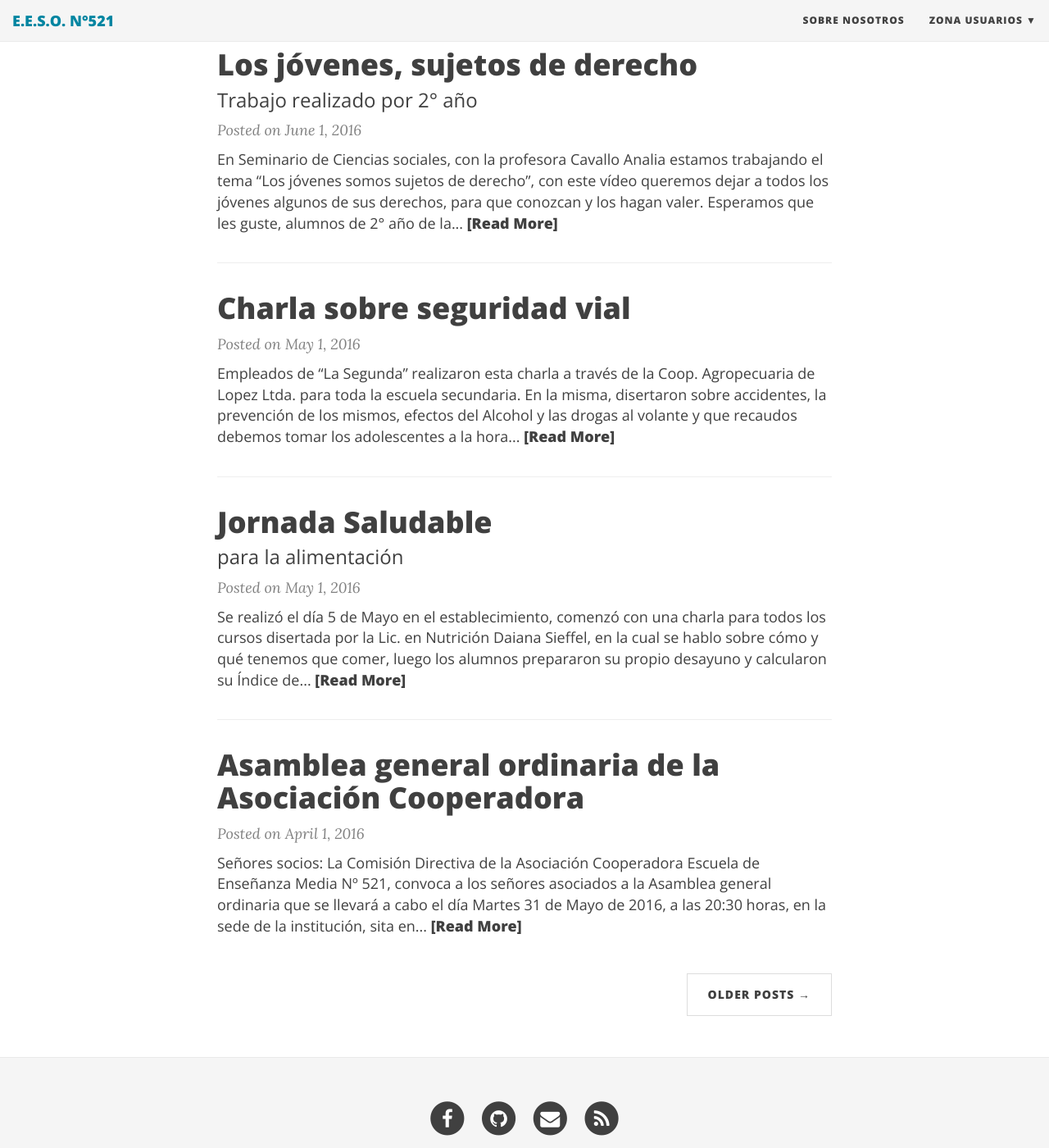
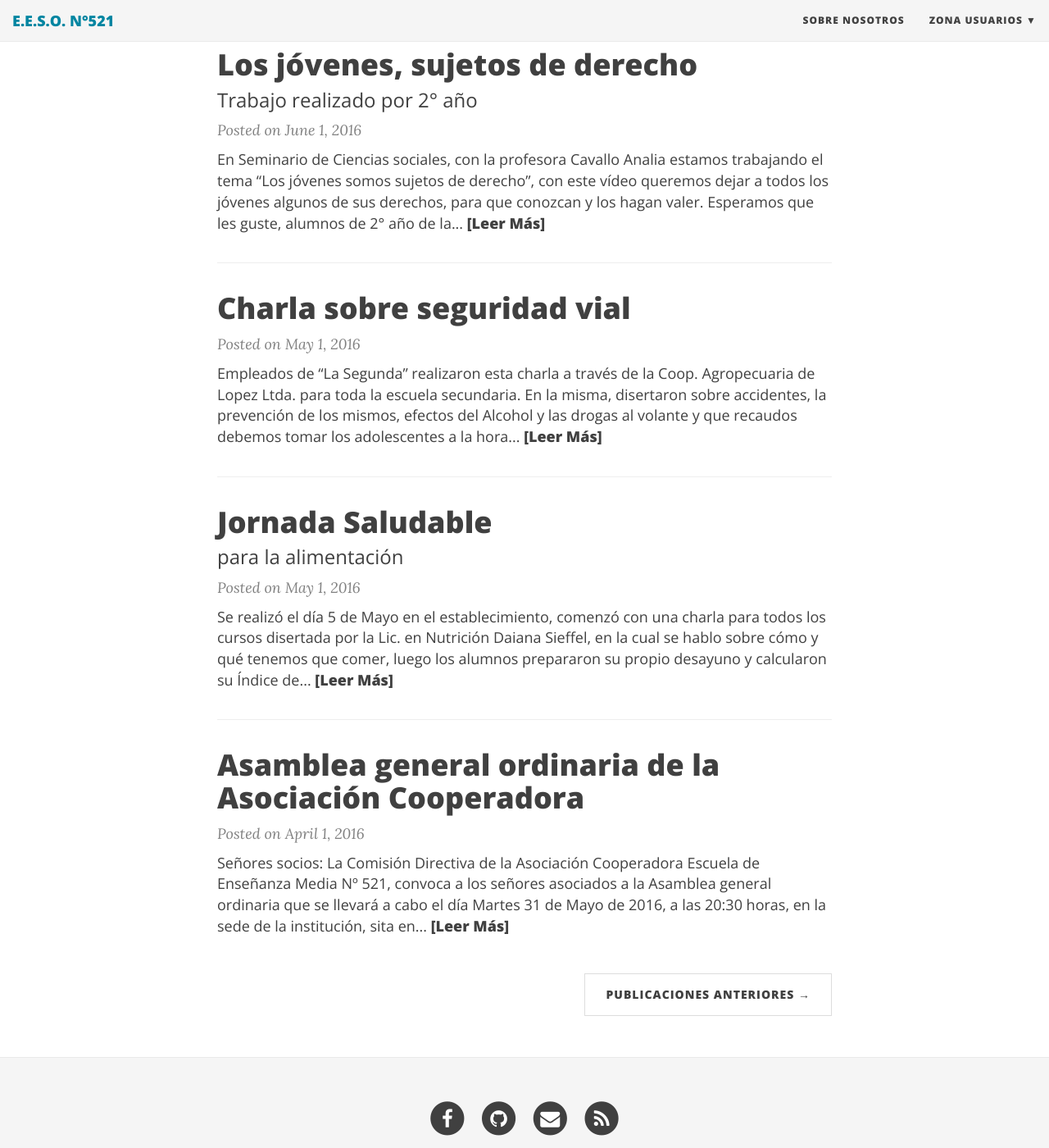
Before and after one commit to eeso521/eeso521, a Jekyll site: the page built from index.html, in a window 1280 px wide and 1400 px high, scrolled down 850 px. Shown: the whole window at 82% size. Built offline with Jekyll 4.4.1, drawn with Linux system fonts in a browser that asks for light colours; nearby versions of some CDN libraries; the list of posts is cut into pages by our own code; some of the changed text lies outside the part shown.

Commit message:
Traducción

```diff
--- a/_includes/footer.html
+++ b/_includes/footer.html
@@ -166,7 +166,7 @@
 	    </p>
 	        <!-- Please don't remove this, keep my open source work credited :) -->
 		<p class="theme-by text-muted">
-		  Theme by
+		  Tema:
 		  <a href="http://deanattali.com/beautiful-jekyll/">beautiful-jekyll</a>
 		</p>
       </div>
--- a/_layouts/post.html
+++ b/_layouts/post.html
@@ -32,12 +32,12 @@ layout: base
       <ul class="pager blog-pager">
         {% if page.previous.url %}
         <li class="previous">
-          <a href="{{ page.previous.url | prepend: site.baseurl | replace: '//', '/' }}" data-toggle="tooltip" data-placement="top" title="{{page.previous.title}}">&larr; Previous Post</a>
+          <a href="{{ page.previous.url | prepend: site.baseurl | replace: '//', '/' }}" data-toggle="tooltip" data-placement="top" title="{{page.previous.title}}">&larr; Publicación anterior</a>
         </li>
         {% endif %}
         {% if page.next.url %}
         <li class="next">
-          <a href="{{ page.next.url | prepend: site.baseurl | replace: '//', '/' }}" data-toggle="tooltip" data-placement="top" title="{{page.next.title}}">Next Post &rarr;</a>
+          <a href="{{ page.next.url | prepend: site.baseurl | replace: '//', '/' }}" data-toggle="tooltip" data-placement="top" title="{{page.next.title}}">Publicación siguiente &rarr;</a>
         </li>
         {% endif %}
       </ul>
--- a/index.html
+++ b/index.html
@@ -35,7 +35,7 @@ bigimg: /img/portada.JPG
         {{ post.excerpt | strip_html | xml_escape | truncatewords: site.excerpt_length }}
         {% assign excerpt_word_count = post.excerpt | number_of_words %}
         {% if post.content != post.excerpt or excerpt_word_count > site.excerpt_length %}
-          <a href="{{ post.url | prepend: site.baseurl }}" class="post-read-more">[Read&nbsp;More]</a>
+          <a href="{{ post.url | prepend: site.baseurl }}" class="post-read-more">[Leer&nbsp;Más]</a>
         {% endif %}
       </div>
     </div>
@@ -61,12 +61,12 @@ bigimg: /img/portada.JPG
 <ul class="pager main-pager">
   {% if paginator.previous_page %}
   <li class="previous">
-    <a href="{{ paginator.previous_page_path | prepend: site.baseurl | replace: '//', '/' }}">&larr; Newer Posts</a>
+    <a href="{{ paginator.previous_page_path | prepend: site.baseurl | replace: '//', '/' }}">&larr; Siguientes publicaciones</a>
   </li>
   {% endif %}
   {% if paginator.next_page %}
   <li class="next">
-    <a href="{{ paginator.next_page_path | prepend: site.baseurl | replace: '//', '/' }}">Older Posts &rarr;</a>
+    <a href="{{ paginator.next_page_path | prepend: site.baseurl | replace: '//', '/' }}">Publicaciones anteriores &rarr;</a>
   </li>
   {% endif %}
 </ul>
```
